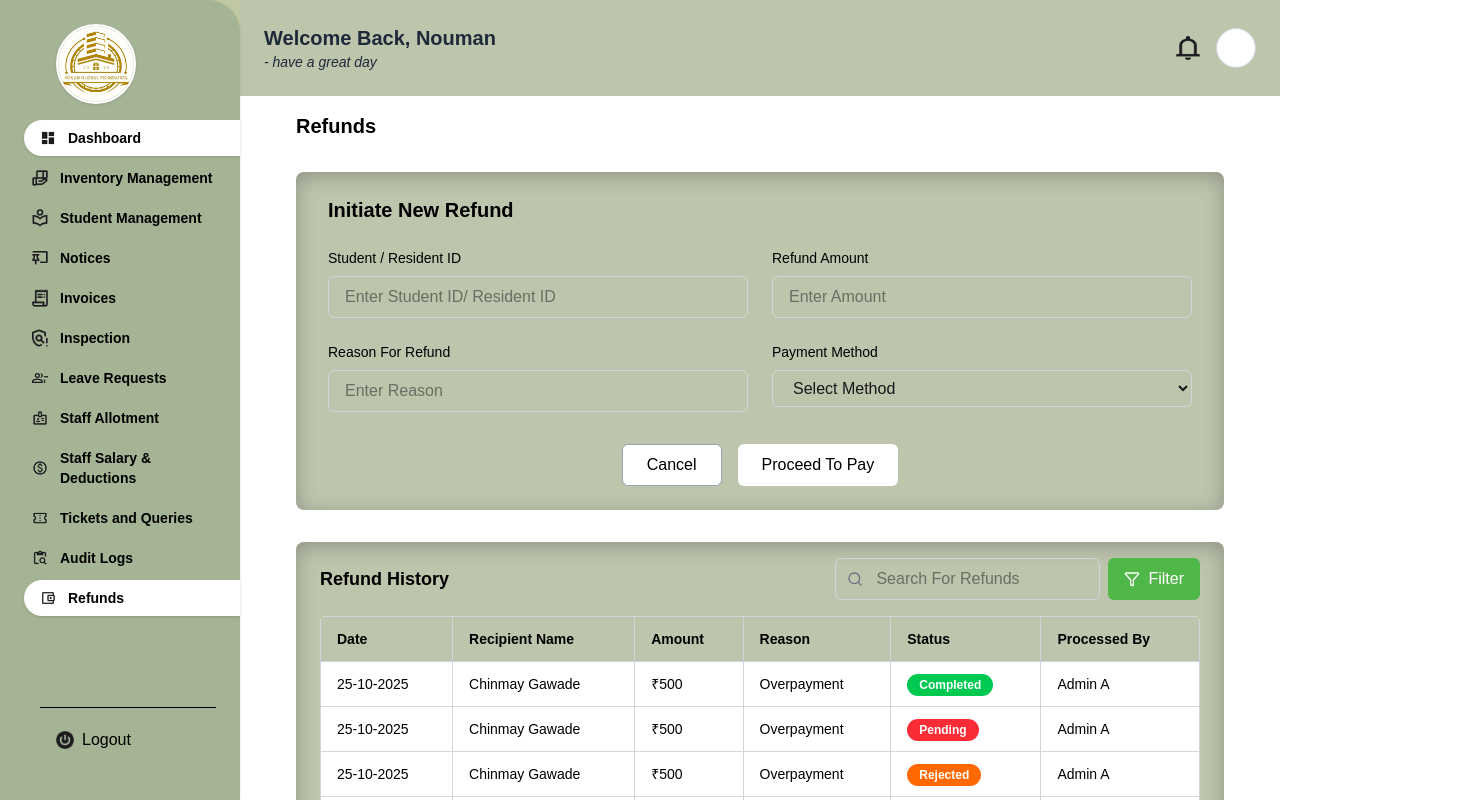
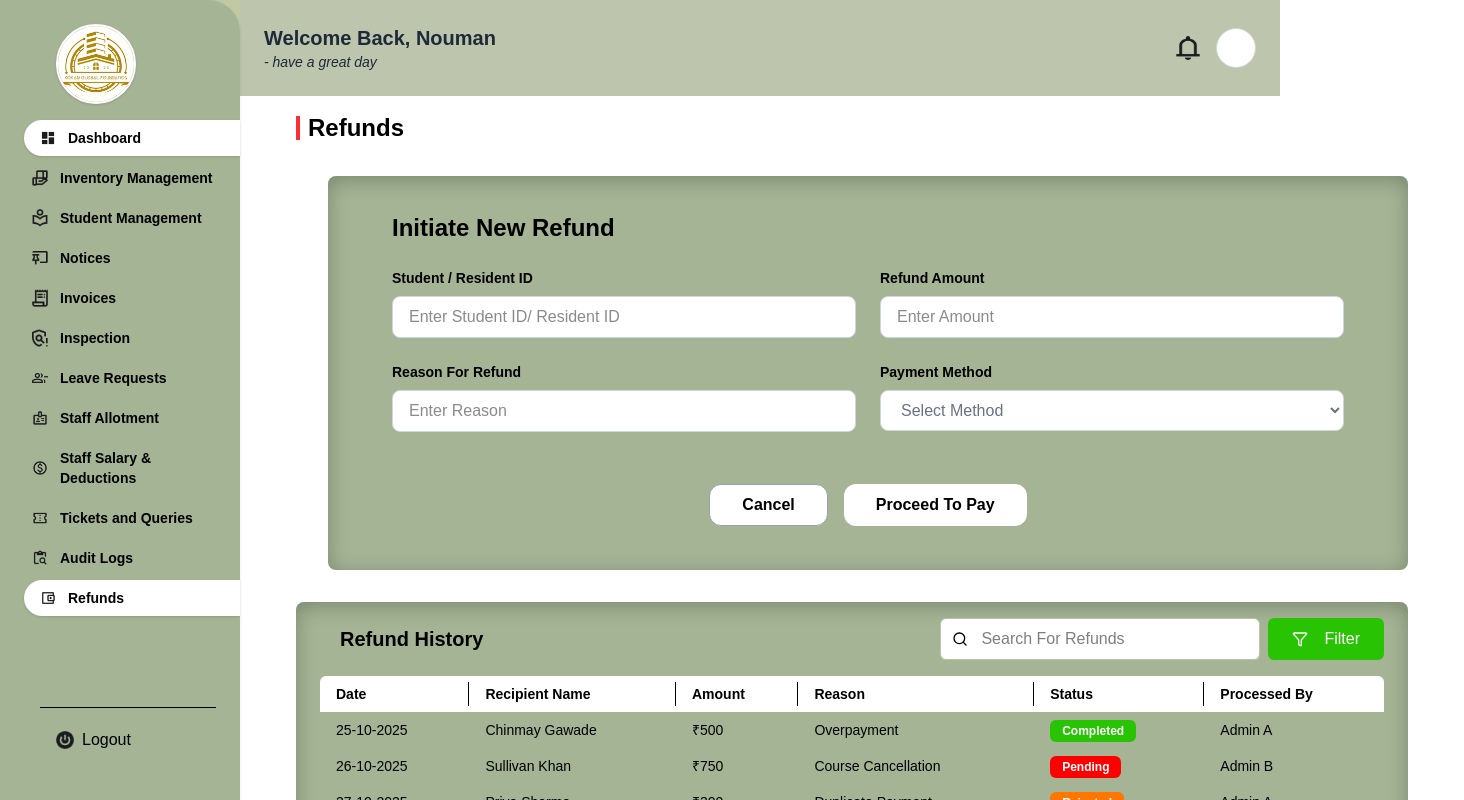
Before and after one commit to dev-nexcore/HM_ADMIN, a Next.js app: page /refunds in a window 1280 px wide. Shown: the top 800 px of the page, 1464 px wide, since content can reach past the window. Built offline with nearby package versions, Linux system fonts and the light colour scheme.

Commit message:
Changes done by nagma

```diff
--- a/src/components/refunds/refunds.jsx
+++ b/src/components/refunds/refunds.jsx
@@ -1,7 +1,6 @@
 "use client"
-
 import { useState } from "react"
-import { Search, Filter } from "lucide-react"
+import { Search, Filter, X } from 'lucide-react'
 
 const Refunds = () => {
   const [formData, setFormData] = useState({
@@ -10,8 +9,15 @@ const Refunds = () => {
     reason: "",
     paymentMethod: "",
   })
-
   const [searchTerm, setSearchTerm] = useState("")
+  const [showFilterModal, setShowFilterModal] = useState(false)
+  const [filters, setFilters] = useState({
+    status: "",
+    dateFrom: "",
+    dateTo: "",
+    amountMin: "",
+    amountMax: "",
+  })
 
   const refundHistory = [
     {
@@ -23,42 +29,47 @@ const Refunds = () => {
       processedBy: "Admin A",
     },
     {
-      date: "25-10-2025",
-      recipientName: "Chinmay Gawade",
-      amount: "₹500",
-      reason: "Overpayment",
+      date: "26-10-2025",
+      recipientName: "Sullivan Khan",
+      amount: "₹750",
+      reason: "Course Cancellation",
       status: "Pending",
-      processedBy: "Admin A",
+      processedBy: "Admin B",
     },
     {
-      date: "25-10-2025",
-      recipientName: "Chinmay Gawade",
-      amount: "₹500",
-      reason: "Overpayment",
+      date: "27-10-2025",
+      recipientName: "Priya Sharma",
+      amount: "₹300",
+      reason: "Duplicate Payment",
       status: "Rejected",
       processedBy: "Admin A",
     },
     {
-      date: "25-10-2025",
-      recipientName: "Chinmay Gawade",
-      amount: "₹500",
+      date: "28-10-2025",
+      recipientName: "Rahul Verma",
+      amount: "₹1200",
       reason: "Overpayment",
       status: "Completed",
-      processedBy: "Admin A",
+      processedBy: "Admin C",
     },
     {
-      date: "25-10-2025",
-      recipientName: "Chinmay Gawade",
-      amount: "₹500",
-      reason: "Overpayment",
-      status: "Rejected",
-      processedBy: "Admin A",
+      date: "29-10-2025",
+      recipientName: "Anita Desai",
+      amount: "₹450",
+      reason: "Service Not Provided",
+      status: "Pending",
+      processedBy: "Admin B",
     },
   ]
 
   const handleInputChange = (e) => {
     const { name, value } = e.target
     setFormData((prev) => ({ ...prev, [name]: value }))
+  }
+
+  const handleFilterChange = (e) => {
+    const { name, value } = e.target
+    setFilters((prev) => ({ ...prev, [name]: value }))
   }
 
   const handleCancel = () => {
@@ -74,74 +85,112 @@ const Refunds = () => {
     console.log("Processing refund:", formData)
   }
 
+  const clearFilters = () => {
+    setFilters({
+      status: "",
+      dateFrom: "",
+      dateTo: "",
+      amountMin: "",
+      amountMax: "",
+    })
+  }
+
   const getStatusBadge = (status) => {
-    const baseClasses = "px-3 py-1 rounded-full text-xs font-semibold"
+    const baseClasses = "px-2 sm:px-3 py-1 rounded-md text-xs font-semibold"
     switch (status) {
       case "Completed":
-        return `${baseClasses} bg-green-500 text-white`
+        return `${baseClasses} bg-[#28C404] text-white`
       case "Pending":
-        return `${baseClasses} bg-red-500 text-white`
+        return `${baseClasses} bg-[#FF0000] text-white`
       case "Rejected":
-        return `${baseClasses} bg-orange-500 text-white`
+        return `${baseClasses} bg-[#FF7700] text-white`
       default:
         return `${baseClasses} bg-gray-500 text-white`
     }
   }
 
+  // Filter and search functionality
+  const filteredRefunds = refundHistory.filter((refund) => {
+    // Search functionality
+    const matchesSearch =
+      refund.recipientName.toLowerCase().includes(searchTerm.toLowerCase()) ||
+      refund.reason.toLowerCase().includes(searchTerm.toLowerCase()) ||
+      refund.status.toLowerCase().includes(searchTerm.toLowerCase()) ||
+      refund.processedBy.toLowerCase().includes(searchTerm.toLowerCase()) ||
+      refund.date.includes(searchTerm) ||
+      refund.amount.includes(searchTerm)
+
+    // Filter functionality
+    const matchesStatus = !filters.status || refund.status === filters.status
+
+    const matchesDateFrom = !filters.dateFrom || new Date(refund.date) >= new Date(filters.dateFrom)
+    const matchesDateTo = !filters.dateTo || new Date(refund.date) <= new Date(filters.dateTo)
+
+    const refundAmount = parseInt(refund.amount.replace('₹', '').replace(',', ''))
+    const matchesAmountMin = !filters.amountMin || refundAmount >= parseInt(filters.amountMin)
+    const matchesAmountMax = !filters.amountMax || refundAmount <= parseInt(filters.amountMax)
+
+    return matchesSearch && matchesStatus && matchesDateFrom && matchesDateTo && matchesAmountMin && matchesAmountMax
+  })
+
   return (
-    <div className="flex flex-col gap-8 p-8 bg-white min-h-screen w-full">
-      <h1 className="text-xl font-bold text-black">Refunds</h1>
+    <div className="flex flex-col gap-6 sm:gap-8 p-4 sm:p-8 bg-white min-h-screen w-full ">
+      {/* Header with red line */}
+      <div className="flex items-center gap-2">
+        <div className="w-1 h-6 bg-red-500"></div>
+        <h1 className="text-xl sm:text-2xl font-bold text-black">Refunds</h1>
+      </div>
 
       {/* Initiate New Refund */}
       <div
-        className="rounded-lg px-8 py-6"
+        className="ml-0 sm:ml-8 rounded-lg w-270 max-w-none px-4 sm:px-8 lg:px-16 py-6"
         style={{
-          backgroundColor: "#BEC5AD",
+          backgroundColor: "#A4B494",
           boxShadow: "0px 4px 20px 0px #00000040 inset",
         }}
       >
-        <h2 className="text-xl font-semibold text-black mb-6">Initiate New Refund</h2>
-        <div className="grid grid-cols-1 md:grid-cols-2 gap-6 mb-8">
+        <h2 className="text-lg sm:text-xl lg:text-2xl pt-3 font-bold text-black mb-6">Initiate New Refund</h2>
+        <div className="grid grid-cols-1 md:grid-cols-2 gap-4 sm:gap-6 mb-6 sm:mb-8">
           <div>
-            <label className="text-sm font-medium text-black mb-2 block">Student / Resident ID</label>
+            <label className="text-sm sm:text-md font-bold text-black mb-2 block">Student / Resident ID</label>
             <input
               type="text"
               name="studentId"
               value={formData.studentId}
               onChange={handleInputChange}
               placeholder="Enter Student ID/ Resident ID"
-              className="w-full px-4 py-2 rounded-md border border-gray-300 focus:outline-none focus:ring-2 focus:ring-black"
+              className="w-full bg-white px-3 sm:px-4 py-2 rounded-lg border border-gray-300 focus:outline-none focus:ring-2 focus:ring-black text-sm sm:text-base"
             />
           </div>
           <div>
-            <label className="text-sm font-medium text-black mb-2 block">Refund Amount</label>
+            <label className="text-sm sm:text-md font-bold text-black mb-2 block">Refund Amount</label>
             <input
               type="text"
               name="refundAmount"
               value={formData.refundAmount}
               onChange={handleInputChange}
               placeholder="Enter Amount"
-              className="w-full px-4 py-2 rounded-md border border-gray-300 focus:outline-none focus:ring-2 focus:ring-black"
+              className="w-full bg-white px-3 sm:px-4 py-2 rounded-lg border border-gray-300 focus:outline-none focus:ring-2 focus:ring-black text-sm sm:text-base"
             />
           </div>
           <div>
-            <label className="text-sm font-medium text-black mb-2 block">Reason For Refund</label>
+            <label className="text-sm sm:text-md font-bold text-black mb-2 block">Reason For Refund</label>
             <input
               type="text"
               name="reason"
               value={formData.reason}
               onChange={handleInputChange}
               placeholder="Enter Reason"
-              className="w-full px-4 py-2 rounded-md border border-gray-300 focus:outline-none focus:ring-2 focus:ring-black"
+              className="w-full bg-white px-3 sm:px-4 py-2 rounded-lg border border-gray-300 focus:outline-none focus:ring-2 focus:ring-black text-sm sm:text-base"
             />
           </div>
           <div>
-            <label className="text-sm font-medium text-black mb-2 block">Payment Method</label>
+            <label className="text-sm sm:text-md font-bold text-black mb-2 block">Payment Method</label>
             <select
               name="paymentMethod"
               value={formData.paymentMethod}
               onChange={handleInputChange}
-              className="w-full px-4 py-2 rounded-md border border-gray-300 focus:outline-none focus:ring-2 focus:ring-black"
+              className="w-full text-gray-500 bg-white px-3 sm:px-4 py-2.5 rounded-lg border border-gray-300 focus:outline-none focus:ring-2 focus:ring-black text-sm sm:text-base"
             >
               <option value="">Select Method</option>
               <option value="bank_transfer">Bank Transfer</option>
@@ -151,17 +200,16 @@ const Refunds = () => {
             </select>
           </div>
         </div>
-
-        <div className="flex gap-4 justify-center">
+        <div className="flex flex-col sm:flex-row gap-4 justify-center pt-5 mb-5">
           <button
             onClick={handleCancel}
-            className="bg-white border border-gray-400 px-6 py-2 rounded-md font-medium text-black hover:bg-gray-100"
+            className="bg-white border border-gray-400 px-6 sm:px-8 py-2 rounded-xl font-bold text-black hover:bg-gray-100 text-sm sm:text-base"
           >
             Cancel
           </button>
           <button
             onClick={handleProceedToPay}
-            className="bg-white text-black px-6 py-2 rounded-md font-medium hover:bg-gray-900"
+            className="bg-white text-black px-6 sm:px-8 py-2 rounded-xl font-bold hover:bg-gray-100 text-sm sm:text-base"
           >
             Proceed To Pay
           </button>
@@ -170,61 +218,219 @@ const Refunds = () => {
 
       {/* Refund History */}
       <div
-        className="rounded-lg px-6 py-4"
+        className="rounded-lg px-4 sm:px-6 py-4"
         style={{
-          backgroundColor: "#BEC5AD",
+          backgroundColor: "#A4B494",
           boxShadow: "0px 4px 20px 0px #00000040 inset",
         }}
       >
-        <div className="flex flex-col md:flex-row justify-between items-center mb-4 gap-3">
-          <h2 className="text-lg font-semibold text-black">Refund History</h2>
-          <div className="flex gap-2 w-full md:w-auto">
-            <div className="relative flex-1">
-              <Search className="absolute left-3 top-1/2 transform -translate-y-1/2 text-gray-500 w-4 h-4" />
+        <div className="flex flex-col lg:flex-row justify-between items-start lg:items-center mb-4 gap-3">
+          <h2 className="text-lg sm:text-xl font-semibold pl-0 sm:pl-5 text-black">Refund History</h2>
+          <div className="flex flex-col sm:flex-row gap-2 w-full lg:w-auto">
+            <div className="relative flex-1 sm:flex-initial">
               <input
                 type="text"
                 value={searchTerm}
                 onChange={(e) => setSearchTerm(e.target.value)}
                 placeholder="Search For Refunds"
-                className="w-full pl-10 pr-4 py-2 rounded-md border border-gray-300 focus:outline-none focus:ring-2 focus:ring-black"
+                className="w-full sm:w-64 lg:w-80 pl-10 pr-4 sm:pr-28 py-2 rounded-md bg-white border border-[#BAC2A7] text-black focus:outline-none focus:ring-2 focus:ring-black text-sm sm:text-base"
               />
+              <Search className="absolute left-3 top-1/2 transform -translate-y-1/2 text-black w-4 h-4" />
             </div>
-            <button className="flex items-center gap-2 bg-[#50B848] text-white px-4 py-2 rounded-md hover:bg-green-600">
+            <button
+              onClick={() => setShowFilterModal(true)}
+              className="flex items-center justify-center gap-2 sm:gap-4 bg-[#28C404] text-white px-4 sm:px-6 py-2 cursor-pointer rounded-md text-sm sm:text-base hover:bg-[#22A803] transition-colors"
+            >
               <Filter className="w-4 h-4" />
               Filter
             </button>
           </div>
         </div>
 
+        {/* Active Filters Display */}
+        {(filters.status || filters.dateFrom || filters.dateTo || filters.amountMin || filters.amountMax) && (
+          <div className="mb-4 p-3 bg-white rounded-md">
+            <div className="flex flex-wrap items-center gap-2">
+              <span className="text-sm font-semibold text-gray-700">Active Filters:</span>
+              {filters.status && (
+                <span className="px-2 py-1 bg-blue-100 text-blue-800 rounded-full text-xs">
+                  Status: {filters.status}
+                </span>
+              )}
+              {filters.dateFrom && (
+                <span className="px-2 py-1 bg-blue-100 text-blue-800 rounded-full text-xs">
+                  From: {filters.dateFrom}
+                </span>
+              )}
+              {filters.dateTo && (
+                <span className="px-2 py-1 bg-blue-100 text-blue-800 rounded-full text-xs">
+                  To: {filters.dateTo}
+                </span>
+              )}
+              {filters.amountMin && (
+                <span className="px-2 py-1 bg-blue-100 text-blue-800 rounded-full text-xs">
+                  Min: ₹{filters.amountMin}
+                </span>
+              )}
+              {filters.amountMax && (
+                <span className="px-2 py-1 bg-blue-100 text-blue-800 rounded-full text-xs">
+                  Max: ₹{filters.amountMax}
+                </span>
+              )}
+              <button
+                onClick={clearFilters}
+                className="px-2 py-1 bg-red-100 text-red-800 rounded-full text-xs hover:bg-red-200 transition-colors"
+              >
+                Clear All
+              </button>
+            </div>
+          </div>
+        )}
+
         <div className="overflow-x-auto">
-          <table className="w-full bg-white rounded-md overflow-hidden text-sm text-left">
-            <thead className="bg-[#BEC5AD] text-black">
-              <tr>
-                <th className="px-4 py-3 border border-gray-300">Date</th>
-                <th className="px-4 py-3 border border-gray-300">Recipient Name</th>
-                <th className="px-4 py-3 border border-gray-300">Amount</th>
-                <th className="px-4 py-3 border border-gray-300">Reason</th>
-                <th className="px-4 py-3 border border-gray-300">Status</th>
-                <th className="px-4 py-3 border border-gray-300">Processed By</th>
+          <style jsx>{`
+            .refund-table th {
+              position: relative;
+            }
+            .refund-table th:not(:last-child)::after {
+              content: "";
+              position: absolute;
+              right: 0;
+              top: 6px;
+              bottom: 6px;
+              width: 1px;
+              background-color: #000000;
+            }
+          `}</style>
+          <table className="refund-table w-full bg-[#A4B494] rounded-md overflow-hidden text-xs sm:text-sm text-left border-separate border-spacing-0 min-w-[600px]">
+            <thead>
+              <tr className="text-black">
+                <th className="px-2 sm:px-4 py-2 bg-white font-bold">Date</th>
+                <th className="px-2 sm:px-4 py-2 bg-white font-bold">Recipient Name</th>
+                <th className="px-2 sm:px-4 py-2 bg-white font-bold">Amount</th>
+                <th className="px-2 sm:px-4 py-2 bg-white font-bold">Reason</th>
+                <th className="px-2 sm:px-4 py-2 bg-white font-bold">Status</th>
+                <th className="px-2 sm:px-4 py-2 bg-white font-bold">Processed By</th>
               </tr>
             </thead>
-            <tbody className="bg-white text-black">
-              {refundHistory.map((refund, idx) => (
-                <tr key={idx} className="border-t border-gray-200">
-                  <td className="px-4 py-3 border border-gray-300">{refund.date}</td>
-                  <td className="px-4 py-3 border border-gray-300">{refund.recipientName}</td>
-                  <td className="px-4 py-3 border border-gray-300">{refund.amount}</td>
-                  <td className="px-4 py-3 border border-gray-300">{refund.reason}</td>
-                  <td className="px-4 py-3 border border-gray-300">
-                    <span className={getStatusBadge(refund.status)}>{refund.status}</span>
+            <tbody className="text-black">
+              {filteredRefunds.length > 0 ? (
+                filteredRefunds.map((refund, idx) => (
+                  <tr key={idx} className="hover:bg-[#9BA085] transition-colors duration-200">
+                    <td className="px-2 sm:px-4 py-2">{refund.date}</td>
+                    <td className="px-2 sm:px-4 py-2">{refund.recipientName}</td>
+                    <td className="px-2 sm:px-4 py-2">{refund.amount}</td>
+                    <td className="px-2 sm:px-4 py-2">{refund.reason}</td>
+                    <td className="px-2 sm:px-4 py-2">
+                      <span className={getStatusBadge(refund.status)}>{refund.status}</span>
+                    </td>
+                    <td className="px-2 sm:px-4 py-2">{refund.processedBy}</td>
+                  </tr>
+                ))
+              ) : (
+                <tr>
+                  <td colSpan="6" className="px-4 py-8 text-center text-gray-600">
+                    No refunds found matching your search criteria.
                   </td>
-                  <td className="px-4 py-3 border border-gray-300">{refund.processedBy}</td>
                 </tr>
-              ))}
+              )}
             </tbody>
           </table>
         </div>
       </div>
+
+      {/* Filter Modal */}
+      {showFilterModal && (
+        <div className="fixed inset-0 bg-black bg-opacity-50 flex items-center justify-center z-50 p-4">
+          <div className="bg-white rounded-lg p-6 w-full max-w-md max-h-[90vh] overflow-y-auto">
+            <div className="flex justify-between items-center mb-4">
+              <h3 className="text-lg font-bold text-black">Filter Refunds</h3>
+              <button
+                onClick={() => setShowFilterModal(false)}
+                className="text-gray-500 hover:text-gray-700"
+              >
+                <X className="w-5 h-5" />
+              </button>
+            </div>
+
+            <div className="space-y-4">
+              <div>
+                <label className="block text-sm font-bold text-black mb-2">Status</label>
+                <select
+                  name="status"
+                  value={filters.status}
+                  onChange={handleFilterChange}
+                  className="w-full px-3 py-2 border border-gray-300 rounded-md focus:outline-none focus:ring-2 focus:ring-black"
+                >
+                  <option value="">All Status</option>
+                  <option value="Completed">Completed</option>
+                  <option value="Pending">Pending</option>
+                  <option value="Rejected">Rejected</option>
+                </select>
+              </div>
+
+              <div>
+                <label className="block text-sm font-bold text-black mb-2">Date From</label>
+                <input
+                  type="date"
+                  name="dateFrom"
+                  value={filters.dateFrom}
+                  onChange={handleFilterChange}
+                  className="w-full px-3 py-2 border border-gray-300 rounded-md focus:outline-none focus:ring-2 focus:ring-black"
+                />
+              </div>
+
+              <div>
+                <label className="block text-sm font-bold text-black mb-2">Date To</label>
+                <input
+                  type="date"
+                  name="dateTo"
+                  value={filters.dateTo}
+                  onChange={handleFilterChange}
+                  className="w-full px-3 py-2 border border-gray-300 rounded-md focus:outline-none focus:ring-2 focus:ring-black"
+                />
+              </div>
+
+              <div>
+                <label className="block text-sm font-bold text-black mb-2">Amount Range</label>
+                <div className="grid grid-cols-2 gap-2">
+                  <input
+                    type="number"
+                    name="amountMin"
+                    value={filters.amountMin}
+                    onChange={handleFilterChange}
+                    placeholder="Min Amount"
+                    className="px-3 py-2 border border-gray-300 rounded-md focus:outline-none focus:ring-2 focus:ring-black"
+                  />
+                  <input
+                    type="number"
+                    name="amountMax"
+                    value={filters.amountMax}
+                    onChange={handleFilterChange}
+                    placeholder="Max Amount"
+                    className="px-3 py-2 border border-gray-300 rounded-md focus:outline-none focus:ring-2 focus:ring-black"
+                  />
+                </div>
+              </div>
+            </div>
+
+            <div className="flex gap-3 mt-6">
+              <button
+                onClick={clearFilters}
+                className="flex-1 px-4 py-2 border border-gray-300 text-gray-700 rounded-md hover:bg-gray-50"
+              >
+                Clear Filters
+              </button>
+              <button
+                onClick={() => setShowFilterModal(false)}
+                className="flex-1 px-4 py-2 bg-[#28C404] text-white rounded-md hover:bg-[#22A803]"
+              >
+                Apply Filters
+              </button>
+            </div>
+          </div>
+        </div>
+      )}
     </div>
   )
 }
```
